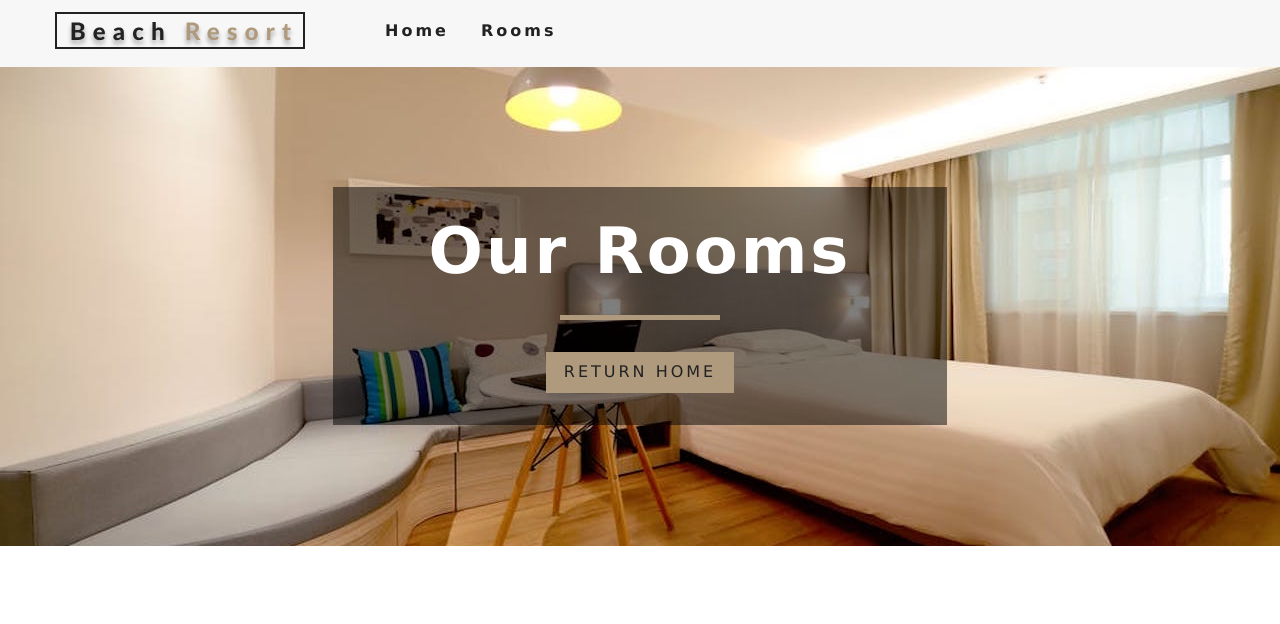
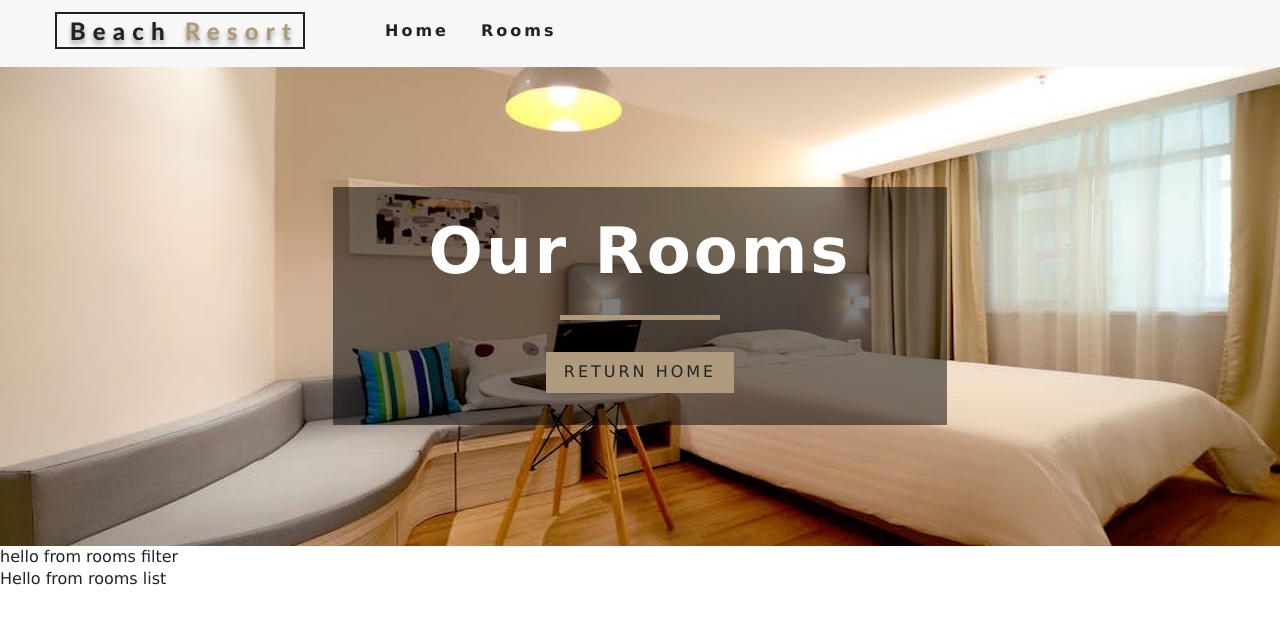
Before and after one commit to juzdepom/react-resort, a React (Create React App) app: page /rooms in a window 1280 px wide. Shown: the top 624 px of the page. Built offline with nearby package versions, Linux system fonts and the light colour scheme.

Commit message:
created RoomsFilter, RoomsList, and RoomsContainer component. Showed two methods of implementing context.js

```diff
--- /dev/null
+++ b/src/components/RoomsContainer.js
@@ -0,0 +1,54 @@
+//CONTEXT API METHOD 1
+
+import React from 'react'
+import RoomsFilter from './RoomsFilter'
+import RoomsList from './RoomsList'
+import { withRoomConsumer } from '../context'
+import Loading from './Loading'
+
+function RoomContainer({context}){
+    const { loading, sortedRooms, rooms } = context;
+    if (loading) {
+        return <Loading />;
+    }
+    return (
+        <>
+            <RoomsFilter rooms={rooms}/>
+            <RoomsList rooms={sortedRooms}/>
+        </>
+    )
+}
+
+export default withRoomConsumer(RoomContainer)
+
+//CONTEXT API METHOD 2
+
+// import React from 'react'
+// import RoomsFilter from './RoomsFilter'
+// import RoomsList from './RoomsList'
+// import {RoomConsumer} from '../context'
+// import Loading from './Loading'
+
+// function RoomsContainer() {
+//     return (
+//         <RoomConsumer>
+//             {
+//                 (value) => {
+//                     const {loading, sortedRooms, rooms} = value
+//                     if (loading) {
+//                         return <Loading />;
+//                     }
+//                     return (
+//                         <div>
+//                             <div>Hello from rooms container</div>
+//                             <RoomsFilter rooms={rooms}/>
+//                             <RoomsList rooms={sortedRooms}/>
+//                         </div>
+//                     )
+//                 }
+//             }
+//         </RoomConsumer>
+//     )
+// }
+
+// export default RoomsContainer
--- /dev/null
+++ b/src/components/RoomsFilter.js
@@ -0,0 +1,9 @@
+import React from 'react'
+
+function RoomsFilter() {
+    return (
+        <div>hello from rooms filter</div>
+    )
+}
+
+export default RoomsFilter
--- /dev/null
+++ b/src/components/RoomsList.js
@@ -0,0 +1,9 @@
+import React from 'react'
+
+function RoomsList() {
+    return (
+        <div>Hello from rooms list</div>
+    )
+}
+
+export default RoomsList
--- a/src/context.js
+++ b/src/context.js
@@ -68,4 +68,12 @@
 //ROOM CONSUMER
 const RoomConsumer = RoomContext.Consumer;
 
+export function withRoomConsumer(Component){
+    return function ConsumerWrapper(props){
+        return <RoomConsumer>
+            { value => <Component {...props} context={value} /> }
+        </RoomConsumer>
+    }
+}
+
 export {RoomProvider, RoomConsumer, RoomContext}
--- a/src/pages/Rooms.js
+++ b/src/pages/Rooms.js
@@ -1,10 +1,14 @@
 import React from 'react'
+import {Link} from 'react-router-dom'
+
 import Hero from '../components/Hero'
 import Banner from '../components/Banner'
-import {Link} from 'react-router-dom'
+import RoomsContainer from '../components/RoomsContainer'
+
 
 function Rooms() {
     return (
+        <>
         <Hero hero="roomsHero">
             <Banner title="Our Rooms">
                 <Link to="/" className="btn-primary">
@@ -12,6 +16,8 @@
                 </Link>
             </Banner>
         </Hero>
+        <RoomsContainer/>
+        </>
     )
 }
 
```
Also changed, not shown: 1 other file (tests, documents, lock files or other folders).
